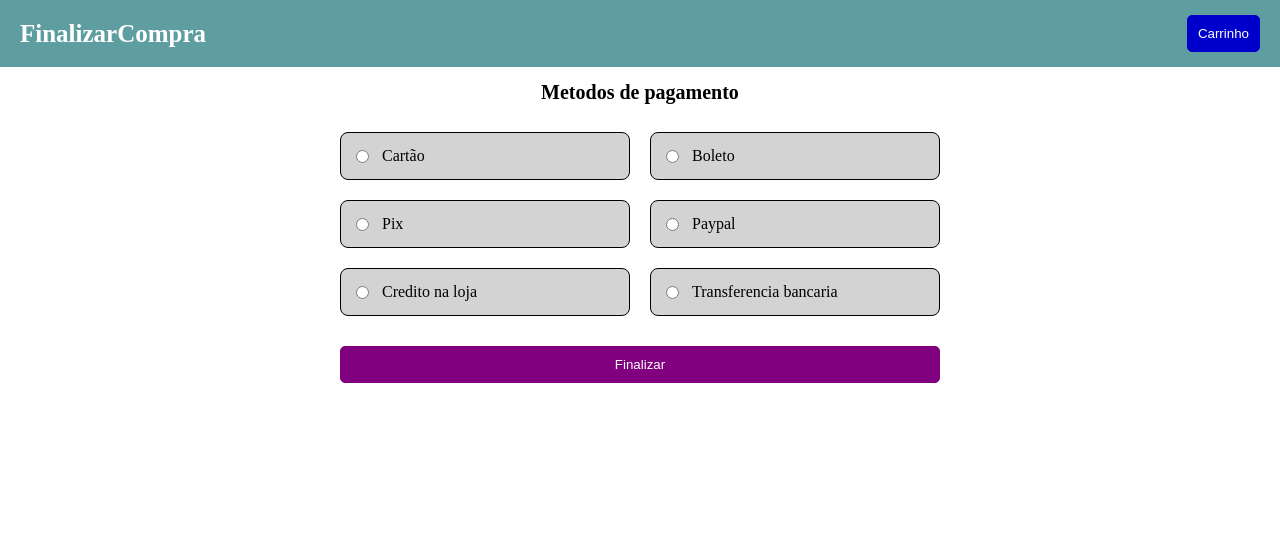
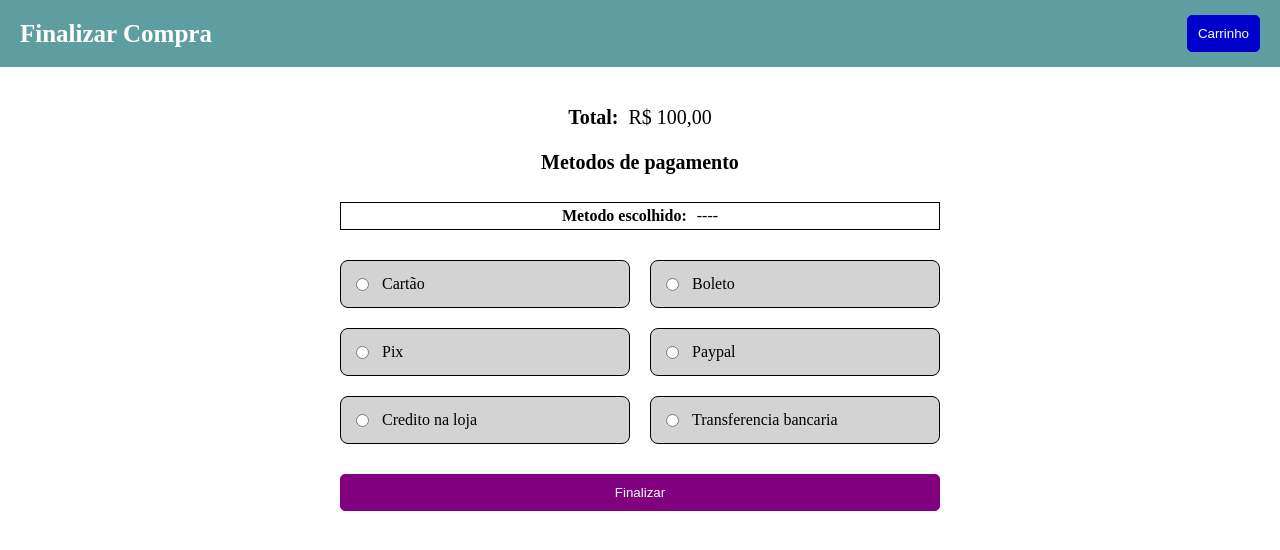
Before and after one commit to otaviohenrique1/app_carrinho_compras, a React (Create React App) app: page /finalizar in a window 1280 px wide. Shown: the top 550 px of the page. Built offline with nearby package versions, Linux system fonts and the light colour scheme.

Commit message:
Commit 13

```diff
--- a/package.json
+++ b/package.json
@@ -18,6 +18,8 @@
     "react-router-dom": "^6.8.1",
     "react-scripts": "5.0.1",
     "styled-components": "^5.3.6",
+    "sweetalert2": "^11.7.1",
+    "sweetalert2-react-content": "^5.0.7",
     "typescript": "^4.9.5",
     "web-vitals": "^2.1.4",
     "yup": "^0.32.11"
--- a/src/pages/CarrinhoCompras.tsx
+++ b/src/pages/CarrinhoCompras.tsx
@@ -5,8 +5,14 @@ import styled from "styled-components";
 import { formatadorMonetario } from "../utils/formatadores";
 import { listaProdutos } from "../utils/listaProdutos";
 import { Imagem, ItemImagem } from "../components/Imagem";
+import { useNavigate } from "react-router-dom";
+import Swal from 'sweetalert2';
+import withReactContent from 'sweetalert2-react-content';
 
 export function CarrinhoCompras() {
+  const SwalModal = withReactContent(Swal);
+  const navigation = useNavigate();
+
   const listaCarrinhoCompras = [
     listaProdutos[0],
     listaProdutos[1],
@@ -18,7 +24,7 @@ export function CarrinhoCompras() {
 
   return (
     <>
-      <AppBar titulo="CarrinhoCompras" />
+      <AppBar titulo="Carrinho" />
       <MainStyled>
         <PrecoTotal>
           <span>Total:</span>
@@ -28,6 +34,9 @@ export function CarrinhoCompras() {
         </PrecoTotal>
         <ContainerBotoes>
           <BotaoStyled
+            onClick={() => {
+              navigation("/");
+            }}
             color="#008000"
             font_color="#ffffff"
             color_hover="#00cc00"
@@ -36,6 +45,9 @@ export function CarrinhoCompras() {
             font_color_active="#ffffff"
           >Continuar comprando</BotaoStyled>
           <BotaoStyled
+            onClick={() => {
+              navigation("/finalizar");
+            }}
             color="#800080"
             font_color="#ffffff"
             color_hover="#ff33ff"
@@ -44,6 +56,25 @@ export function CarrinhoCompras() {
             font_color_active="#ffffff"
           >Finalizar</BotaoStyled>
           <BotaoStyled
+            onClick={() => {
+              SwalModal.fire({
+                icon: "warning",
+                title: <p>Aviso</p>,
+                html: <div>
+                  <p>Deseja cancelar a compra?</p>
+                  <p>A lista de produtos sera esvaziada.</p>
+                </div>,
+                showCancelButton: true,
+                confirmButtonText: 'Sim',
+                cancelButtonText: 'Não',
+                confirmButtonColor: "blue",
+                cancelButtonColor: "red"
+              }).then(({ isConfirmed }) => {
+                if (isConfirmed) {
+                  navigation("/");
+                }
+              })
+            }}
             color="#ff0000"
             font_color="#ffffff"
             color_hover="#ff8080"
--- a/src/pages/FinalizarCompra.tsx
+++ b/src/pages/FinalizarCompra.tsx
@@ -5,6 +5,7 @@ import { Formik, Form } from "formik";
 import { Radio } from "../components/Radio";
 import { Botao } from "../components/Botao";
 import styled from "styled-components";
+import { formatadorMonetario } from "../utils/formatadores";
 
 interface FormTypes {
   metodo_pagamento: string;
@@ -19,12 +20,17 @@ export function FinalizarCompra() {
     //
   }
 
+  const total = 100;
+
   return (
     <>
-      <AppBar titulo="FinalizarCompra" />
+      <AppBar titulo="Finalizar Compra" />
       <Main>
-        <div>
-          <SubTitulo></SubTitulo>
+        <div style={{ marginBottom: "25px", marginTop: "25px", }}>
+          <SubTitulo>
+            <span style={{ marginRight: "10px" }}>Total:</span>
+            <span style={{ fontWeight: "normal" }}>{formatadorMonetario(total)}</span>
+          </SubTitulo>
         </div>
         <FormContainer>
           <Formik
@@ -35,6 +41,17 @@ export function FinalizarCompra() {
               return (
                 <FormStylded>
                   <SubTitulo>Metodos de pagamento</SubTitulo>
+                  <p style={{
+                    border: "1px solid black",
+                    padding: "5px",
+                    textAlign: "center",
+                  }}>
+                    <span style={{
+                      fontWeight: "bold",
+                      marginRight: "10px"
+                    }}>Metodo escolhido:</span>
+                    <span>{(values.metodo_pagamento) ? values.metodo_pagamento : "----"}</span>
+                  </p>
                   <RadioGroup
                     role="group"
                     aria-labelledby="radio-group-pagamento"
@@ -66,7 +83,7 @@ export function FinalizarCompra() {
                     <Radio
                       name="metodo_pagamento"
                       id="credito_loja"
-                      value="credito_loja"
+                      value="credito"
                       label={"Credito na loja"}
                     />
                     <Radio
```
Also changed, not shown: 1 other file (tests, documents, lock files or other folders).
